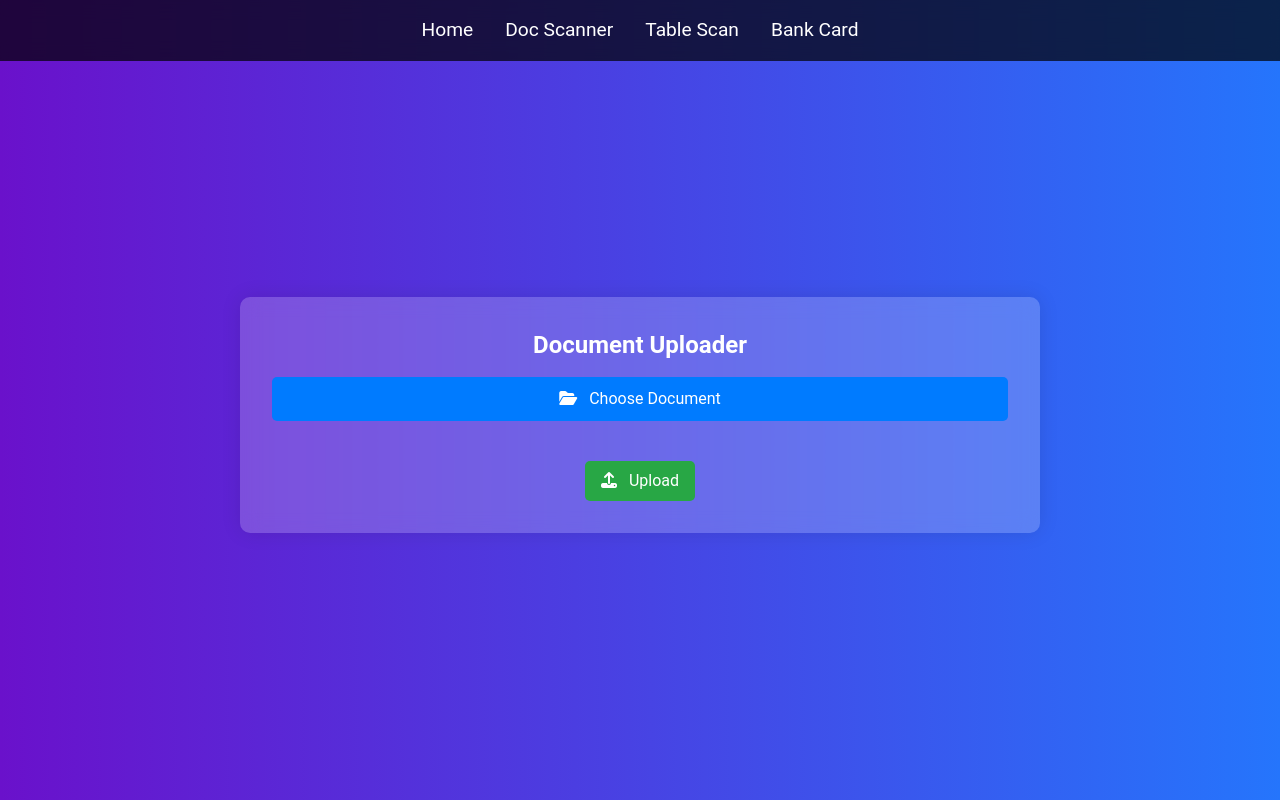
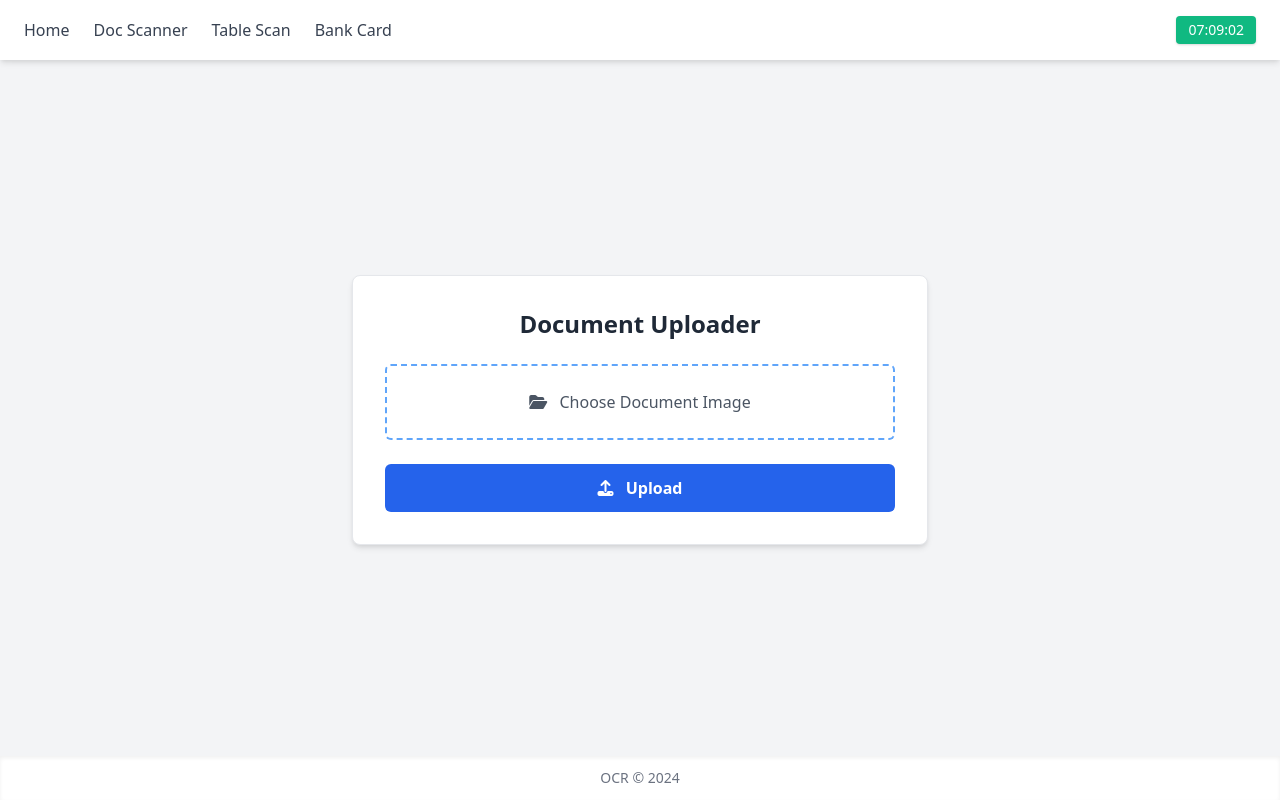
Before and after one commit to AbhinavT01/Advance_ocr_system, a Flask app: page /doc in a window 1280 px wide. Run offline with Flask 3, Linux system fonts and the light colour scheme; parts of the project's set-up code (start-up, migrations or seed data) failed here and were passed over; some libraries are stand-ins or nearby versions.

Commit message:
Update doc.html

```diff
--- a/templates/doc.html
+++ b/templates/doc.html
@@ -1,155 +1,76 @@
 <!DOCTYPE html>
 <html lang="en">
 <head>
-    <meta charset="UTF-8">
-    <meta name="viewport" content="width=device-width, initial-scale=1.0">
+  <meta charset="UTF-8" />
+  <meta name="viewport" content="width=device-width, initial-scale=1.0" />
   <title>Document Uploader</title>
-    <link href="https://cdn.jsdelivr.net/npm/tailwindcss@2.2.19/dist/tailwind.min.css" rel="stylesheet">
-    <style>
-        body {
-            font-family: 'Roboto', sans-serif;
-            background: linear-gradient(to right, #6a11cb, #2575fc);
-            min-height: 100vh;
-            display: flex;
-            flex-direction: column;
-            align-items: center;
-            justify-content: center;
-            margin: 0;
-            padding: 0;
-        }
+  <link href="https://cdn.jsdelivr.net/npm/tailwindcss@2.2.19/dist/tailwind.min.css" rel="stylesheet" />
+  <script src="https://kit.fontawesome.com/a076d05399.js" crossorigin="anonymous"></script>
+</head>
+<body class="bg-gray-100 min-h-screen font-sans text-gray-800 flex flex-col">
 
-        .navbar {
-            background-color: rgba(0, 0, 0, 0.7);
-            backdrop-filter: blur(10px);
-            padding: 1rem;
-            width: 100%;
-            display: flex;
-            justify-content: center;
-            position: fixed;
-            top: 0;
-            left: 0;
-            z-index: 10;
-        }
+  <!-- Navbar -->
+  <nav class="fixed top-0 left-0 w-full bg-white shadow-md z-50">
+    <div class="max-w-7xl mx-auto px-6 py-4 flex justify-between items-center">
+      <!-- Left Side: Links -->
+      <div class="flex space-x-6 text-sm sm:text-base font-medium text-gray-700">
+        <a href="/" class="hover:text-black transition">Home</a>
+        <a href="/doc" class="hover:text-black transition">Doc Scanner</a>
+        <a href="/table" class="hover:text-black transition">Table Scan</a>
+        <a href="/bank" class="hover:text-black transition">Bank Card</a>
+      </div>
+      <!-- Right Side: Time -->
+      <div id="currentTime" class="text-sm bg-green-500 text-white px-3 py-1 rounded shadow"></div>
+    </div>
+  </nav>
 
-        .navbar a {
-            color: #fff;
-            text-decoration: none;
-            margin: 0 1rem;
-            font-size: 1.2rem;
-            transition: opacity 0.3s ease;
-        }
+  <!-- Upload Form Container -->
+  <main class="flex items-center justify-center pt-28 pb-12 px-4 flex-grow">
+    <div class="w-full max-w-xl bg-white rounded-lg shadow-md p-8 space-y-6 border border-gray-200">
+      <h1 class="text-2xl font-bold text-center">Document Uploader</h1>
 
-        .navbar a:hover {
-            opacity: 0.8;
-        }
+      <form action="/uploaddoc" method="post" enctype="multipart/form-data" id="uploadForm" class="space-y-6">
+        <!-- File Upload Area -->
+        <label for="fileInput" class="block border-2 border-dashed border-blue-400 p-6 rounded-md text-gray-600 hover:bg-blue-50 cursor-pointer text-center transition">
+          <i class="fas fa-folder-open mr-2"></i> Choose Document Image
+          <input type="file" name="file" id="fileInput" accept="image/*" required class="hidden">
+        </label>
 
-        .container {
-            background: rgba(255, 255, 255, 0.2);
-            backdrop-filter: blur(10px);
-            padding: 2rem;
-            border-radius: 10px;
-            box-shadow: 0 0 20px rgba(0, 0, 0, 0.1);
-            width: 100%;
-            max-width: 800px;
-            text-align: center;
-            margin: 80px auto 50px auto; /* Adjusted for fixed navbar */
-        }
-
-        h1 {
-            color: #fff;
-        }
-
-        input[type="file"] {
-            display: none;
-        }
-
-        .upload-btn {
-            display: block;
-            width: 100%;
-            padding: 10px;
-            background-color: #007bff;
-            color: #fff;
-            border: none;
-            border-radius: 5px;
-            cursor: pointer;
-            transition: background-color 0.3s ease;
-        }
-
-        .upload-btn:hover {
-            background-color: #0056b3;
-        }
-
-        #imagePreviewContainer {
-            margin-top: 20px;
-        }
-
-        #imagePreview {
-            max-width: 100%;
-            height: auto;
-            border-radius: 8px;
-            margin-bottom: 10px;
-        }
-
-        button {
-            padding: 8px 16px;
-            background-color: #28a745;
-            color: #fff;
-            border: none;
-            border-radius: 5px;
-            cursor: pointer;
-            transition: background-color 0.3s ease;
-        }
-
-        button:hover {
-            background-color: #218838;
-        }
-    </style>
-</head>
-<body>
-    <div class="navbar">
-        <a href="/" class="hover:opacity-80">Home</a>
-        <a href="/doc" class="hover:opacity-80">Doc Scanner</a>
-        <a href="/table" class="hover:opacity-80">Table Scan</a>
-        <a href="/bank" class="hover:opacity-80">Bank Card</a>
+        <!-- Preview -->
+        <div id="imagePreviewContainer" class="hidden">
+          <h3 class="text-md font-semibold text-gray-700 mb-2 text-center">Document Preview</h3>
+          <div id="previewWrapper" class="mx-auto rounded overflow-hidden border shadow max-h-96">
+            <img id="imagePreview" src="#" alt="Document Preview" class="w-full object-contain" />
+          </div>
         </div>
 
-    <div class="container">
-        <h1 class="text-2xl font-bold mb-4">Document Uploader</h1>
-        <form action="/uploaddoc" method="post" enctype="multipart/form-data" id="uploadForm">
-            <div class="mb-6">
-                <input type="file" name="file" id="fileInput" class="file-input" required>
-                <label for="fileInput" class="upload-btn cursor-pointer">
-                    <i class="fas fa-folder-open mr-2"></i> Choose Document
-                </label>
-            </div>
-            <div id="imagePreviewContainer" class="hidden">
-                <h3 class="text-lg font-semibold mb-2 text-gray-700">Document Preview</h3>
-                <div id="previewWrapper" class="overflow-hidden mx-auto rounded-lg shadow-md" style="max-width: 100%; max-height: 400px;">
-                    <img id="imagePreview" src="#" alt="Document Preview" class="mx-auto bg-contain bg-center h-full">
-                </div>
-            </div>
-            <button type="submit" class="btn-upload mt-4">
+        <!-- Upload Button -->
+        <button type="submit" class="w-full bg-blue-600 hover:bg-blue-700 text-white font-semibold py-3 rounded-md transition">
           <i class="fas fa-upload mr-2"></i> Upload
         </button>
       </form>
     </div>
+  </main>
 
-    <script src="https://kit.fontawesome.com/a076d05399.js"></script>
+  <!-- Footer -->
+  <footer class="bg-white shadow-inner py-3 text-center text-sm text-gray-500">
+    OCR &copy; 2024
+  </footer>
+
+  <!-- Scripts -->
   <script>
+    // Image preview function
     function previewImage() {
       const fileInput = document.getElementById('fileInput');
       const imagePreview = document.getElementById('imagePreview');
       const imagePreviewContainer = document.getElementById('imagePreviewContainer');
-            const previewWrapper = document.getElementById('previewWrapper');
 
       const file = fileInput.files[0];
       if (file) {
         const reader = new FileReader();
-                reader.onload = function(e) {
+        reader.onload = function (e) {
           imagePreview.src = e.target.result;
           imagePreviewContainer.classList.remove('hidden');
-                    previewWrapper.style.maxHeight = '400px';
-
           localStorage.setItem('uploadedImage', e.target.result);
         };
         reader.readAsDataURL(file);
@@ -157,6 +78,17 @@
     }
 
     document.getElementById('fileInput').addEventListener('change', previewImage);
+
+    // Live time clock in navbar
+    const currentTimeElement = document.getElementById('currentTime');
+    function updateTime() {
+      const now = new Date();
+      const timeString = now.toLocaleTimeString('en-GB');
+      currentTimeElement.textContent = timeString;
+    }
+    updateTime();
+    setInterval(updateTime, 1000);
   </script>
+
 </body>
 </html>
```
Lines whose indentation alone changed are shown as unchanged.
